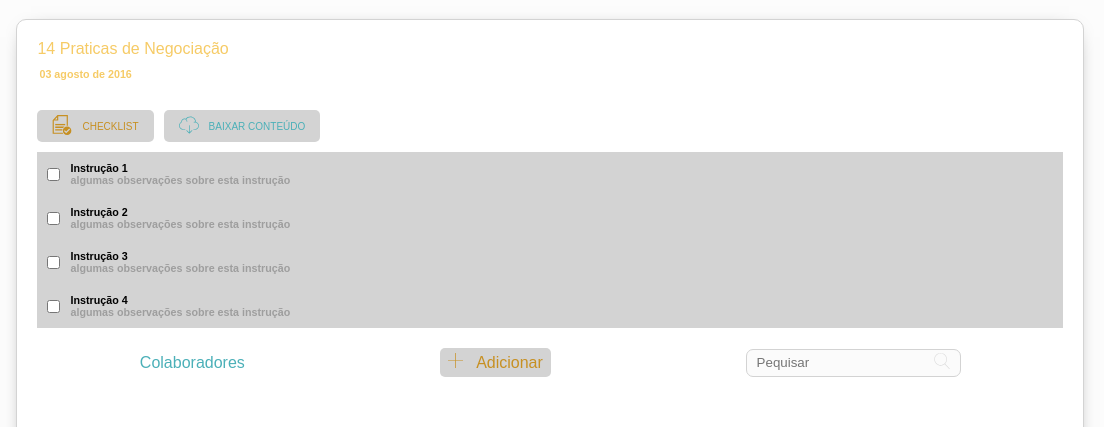
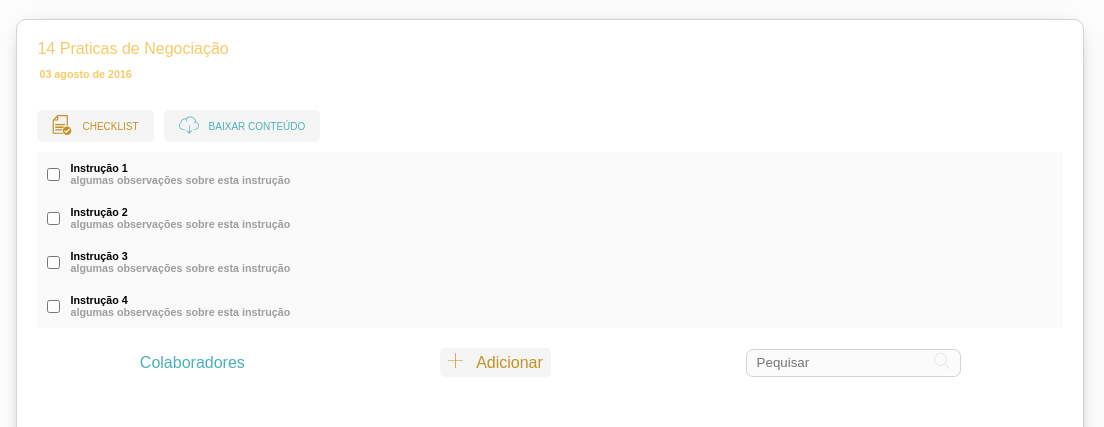
Before and after one commit to brunoalvesdasilvabr/live-university-project, a plain HTML site: page index.html in a window 1280 px wide. Shown: the part 101-528 px from the top of the page, 176-1280 px from the left. Drawn offline with Linux system fonts and the light colour scheme.

Commit message:
button background

```diff
--- a/css/style.css
+++ b/css/style.css
@@ -180,7 +180,7 @@
   section .box .box_button div{
     padding:5px 15px;
     border-radius:5px;
-    background-color:lightgray;
+    background-color:#f5f5f5;
     margin:10px;
     margin-left:0;
     display:flex;
@@ -199,7 +199,7 @@
   }
 
   .instrucao{
-    background-color:lightgray;
+    background-color: #fafafa;
     z-index:-1 ;
 
   }
@@ -219,7 +219,7 @@
     align-items:center;
     color:#c79022;
     padding:5px 8px;
-    background-color:lightgray;
+    background-color:#f5f5f5;
     border-radius:5px;
     cursor: pointer;
     margin:10px
@@ -321,7 +321,7 @@
       display:flex;
       align-items:center;
       justify-content: space-between;
-      border-bottom:1px solid lightgray ;
+      border-bottom:1px solid #f5f5f5 ;
       flex-wrap: wrap;
       padding:10px;
 
@@ -351,7 +351,7 @@
 
   .btn{
     padding: 5px 16px;
-    background-color: lightgray;
+    background-color: #f5f5f5;
     border-radius: 5px;
     text-transform: uppercase;
     margin:5px;
```
